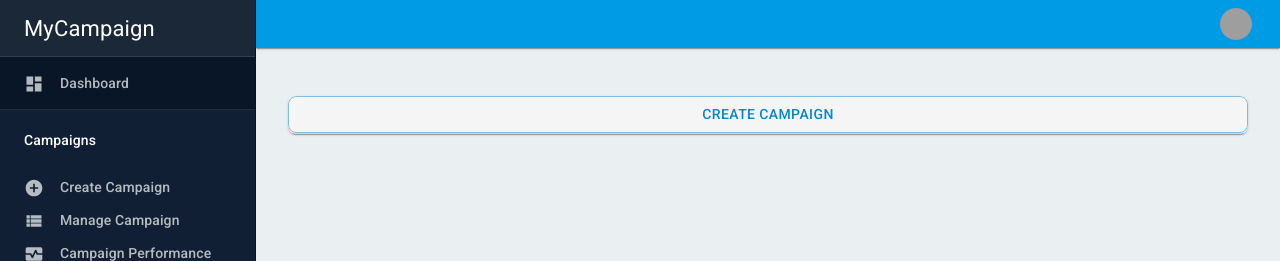
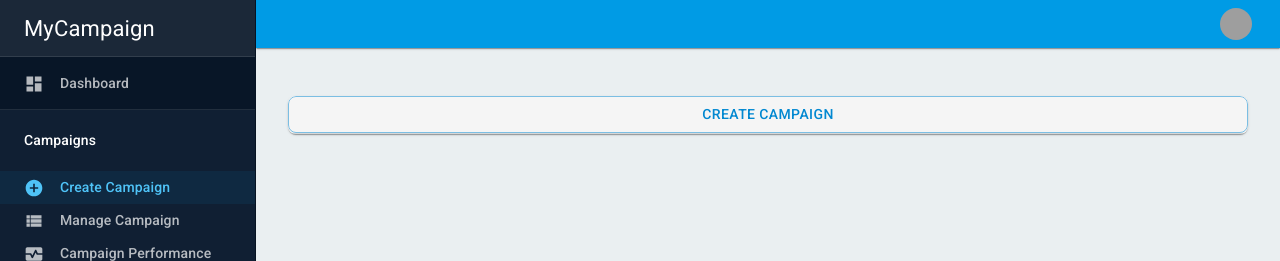
Before and after one commit to onlyabhinav/rfrr-ui-react-mui, a React (Vite) app: page /createcampaign in a window 1280 px wide. Shown: the top 261 px of the page. Built offline with nearby package versions, Linux system fonts and the light colour scheme; grey boxes are pictures that could not be loaded.

Commit message:
Routing Fix, Page Refresh handle

```diff
--- a/src/components/sections/Navigator.tsx
+++ b/src/components/sections/Navigator.tsx
@@ -1,4 +1,5 @@
 import * as React from "react";
+import { useEffect } from "react";
 import Divider from "@mui/material/Divider";
 import Drawer, { DrawerProps } from "@mui/material/Drawer";
 import List from "@mui/material/List";
@@ -77,8 +78,18 @@ export default function Navigator(props: DrawerProps) {
   const { ...other } = props;
   const navigate = useNavigate();
 
-  const btnClickHandler = (event, id) => {
-    console.log("button clicked --> id=" + event.target.name);
+  const [selectedChild, setSelectedChild] = React.useState("createcampaign");
+
+  useEffect(() => {
+    // const path = window.location.pathname;
+    //    const childId = path.split("/")[1];
+    setSelectedChild("createcampaign");
+    navigate("createcampaign");
+  }, []);
+
+  const handleListItemClick = (event: React.MouseEvent<HTMLDivElement, MouseEvent>, childId: string) => {
+    setSelectedChild(childId);
+    navigate(childId);
   };
 
   return (
@@ -98,7 +109,12 @@ export default function Navigator(props: DrawerProps) {
             </ListItem>
             {children.map(({ id: childId, label, icon, active }) => (
               <ListItem disablePadding key={childId}>
-                <ListItemButton sx={item} onClick={() => navigate(childId)}>
+                {/* <ListItemButton sx={item} onClick={() => navigate(childId)}> */}
+                <ListItemButton
+                  sx={item}
+                  selected={selectedChild === childId}
+                  onClick={(event) => handleListItemClick(event, childId)}
+                >
                   <ListItemIcon>{icon}</ListItemIcon>
                   <ListItemText>{label}</ListItemText>
                 </ListItemButton>
```
